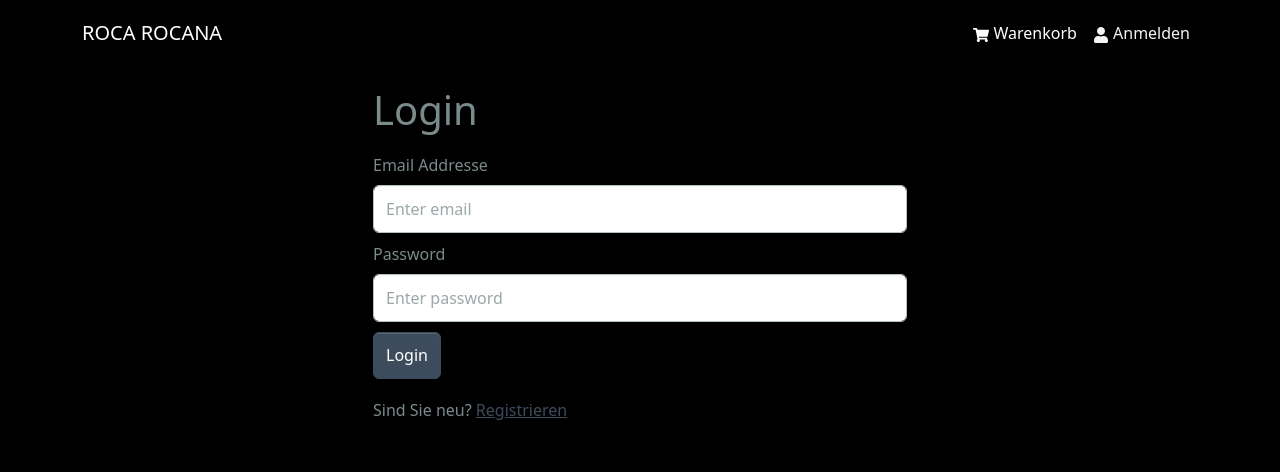
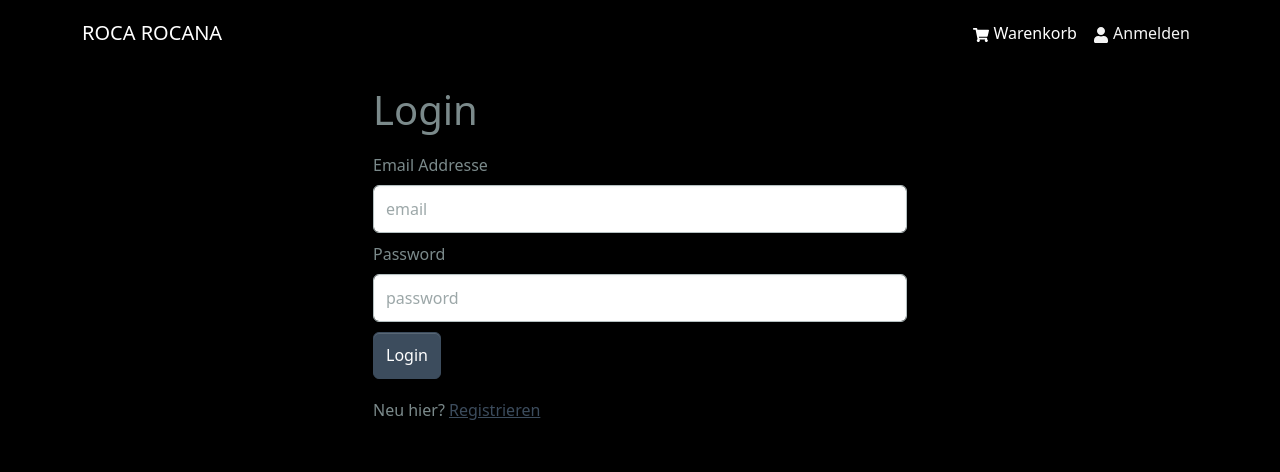
Before and after one commit to blncdn/rocashoptest3, a React (Create React App) app in the folder frontend/: page /login in a window 1280 px wide. Shown: the top 472 px of the page. Built offline with nearby package versions, Linux system fonts and the light colour scheme.

Commit message:
LoginScreen.jsx

```diff
--- a/frontend/src/screens/LoginScreen.jsx
+++ b/frontend/src/screens/LoginScreen.jsx
@@ -50,7 +50,7 @@ const LoginScreen = () => {
           <Form.Label>Email Addresse</Form.Label>
           <Form.Control
             type='email'
-            placeholder='Enter email'
+            placeholder='email'
             value={email}
             onChange={(e) => setEmail(e.target.value)}
           ></Form.Control>
@@ -60,13 +60,13 @@ const LoginScreen = () => {
           <Form.Label>Password</Form.Label>
           <Form.Control
             type='password'
-            placeholder='Enter password'
+            placeholder='password'
             value={password}
             onChange={(e) => setPassword(e.target.value)}
           ></Form.Control>
         </Form.Group>
 
-        <Button disabled={isLoading} type='submit' variant='primary'>
+        <Button disabled={isLoading} type='Einlogen' variant='primary'>
           Login
         </Button>
 
@@ -75,7 +75,7 @@ const LoginScreen = () => {
 
       <Row className='py-3'>
         <Col>
-          Sind Sie neu?{' '}
+          Neu hier?{' '}
           <Link to={redirect ? `/register?redirect=${redirect}` : '/register'}>
             Registrieren
           </Link>
```
